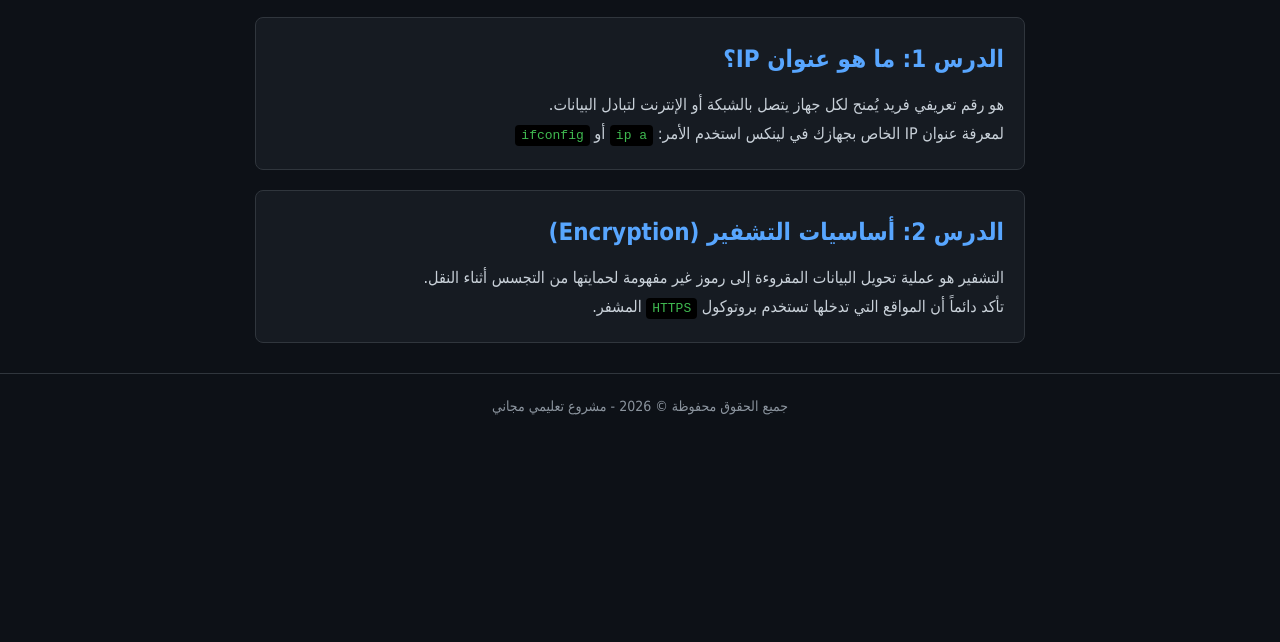
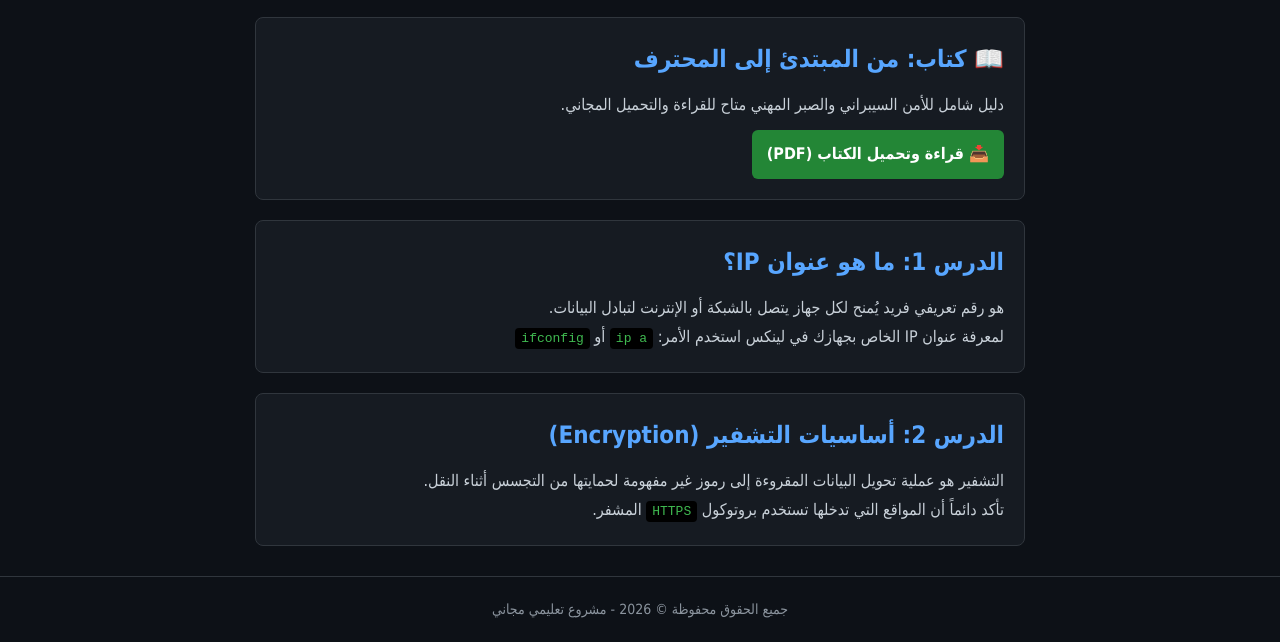
Before and after one commit to za601/cyber-academy, a plain HTML site: page lessons.html in a window 1280 px wide. Shown: the part 222-864 px from the top of the page. Before the commit the page ends 800 px from the top, so only its background shows below. Drawn offline with Linux system fonts and the light colour scheme.

Commit message:
add cyber book

```diff
--- a/lessons.html
+++ b/lessons.html
@@ -20,6 +20,12 @@
         </div>
 
         <div class="card">
+            <h2>📖 كتاب: من المبتدئ إلى المحترف</h2>
+            <p>دليل شامل للأمن السيبراني والصبر المهني متاح للقراءة والتحميل المجاني.</p>
+            <a href="cyber-book.pdf" target="_blank" style="display:inline-block; background:#238636; color:#fff; padding:10px 15px; border-radius:6px; text-decoration:none; font-weight:bold; margin-top:10px;">📥 قراءة وتحميل الكتاب (PDF)</a>
+        </div>
+
+        <div class="card">
             <h2>الدرس 1: ما هو عنوان IP؟</h2>
             <p>هو رقم تعريفي فريد يُمنح لكل جهاز يتصل بالشبكة أو الإنترنت لتبادل البيانات.</p>
             <p>لمعرفة عنوان IP الخاص بجهازك في لينكس استخدم الأمر: <code>ip a</code> أو <code>ifconfig</code></p>
```
